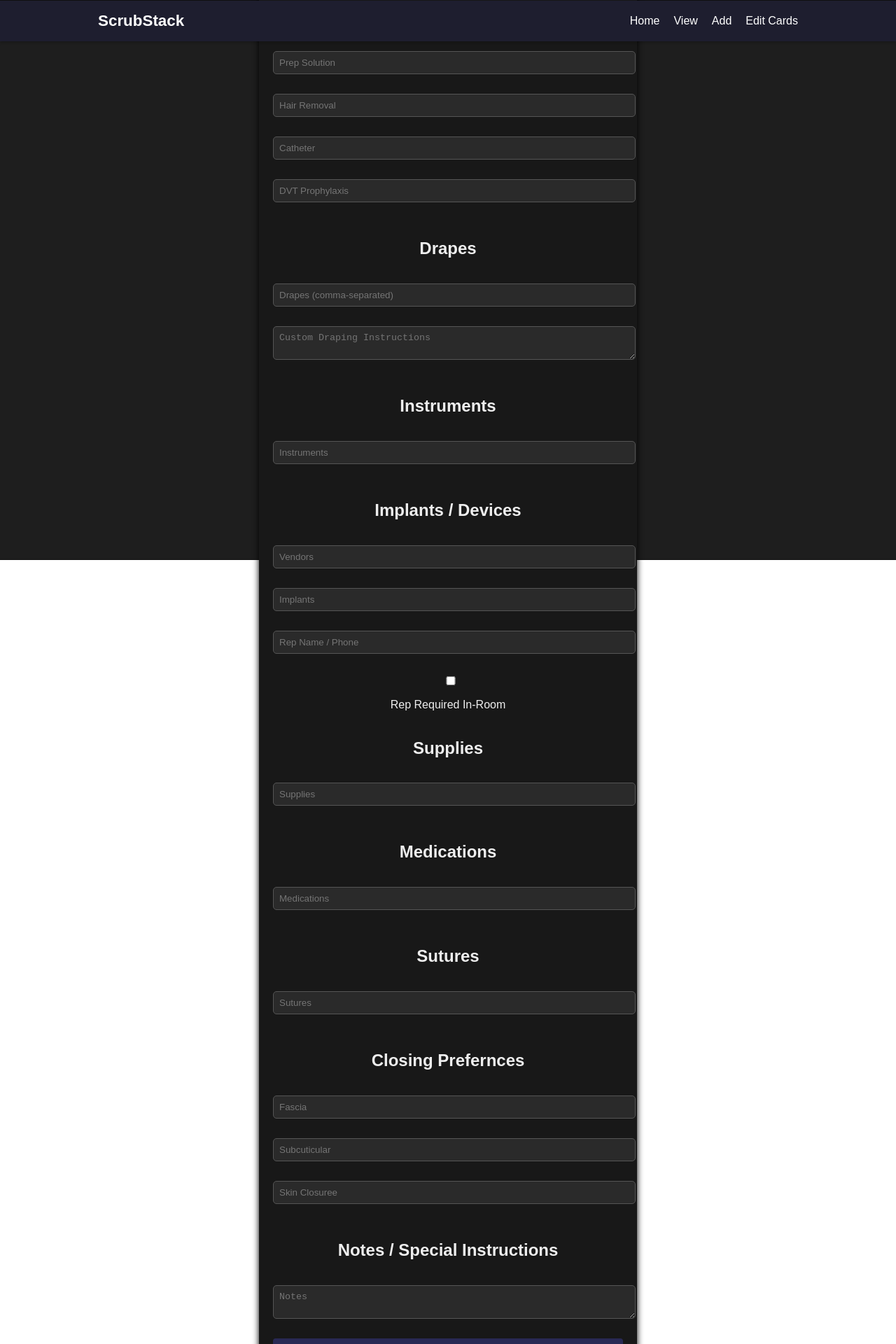
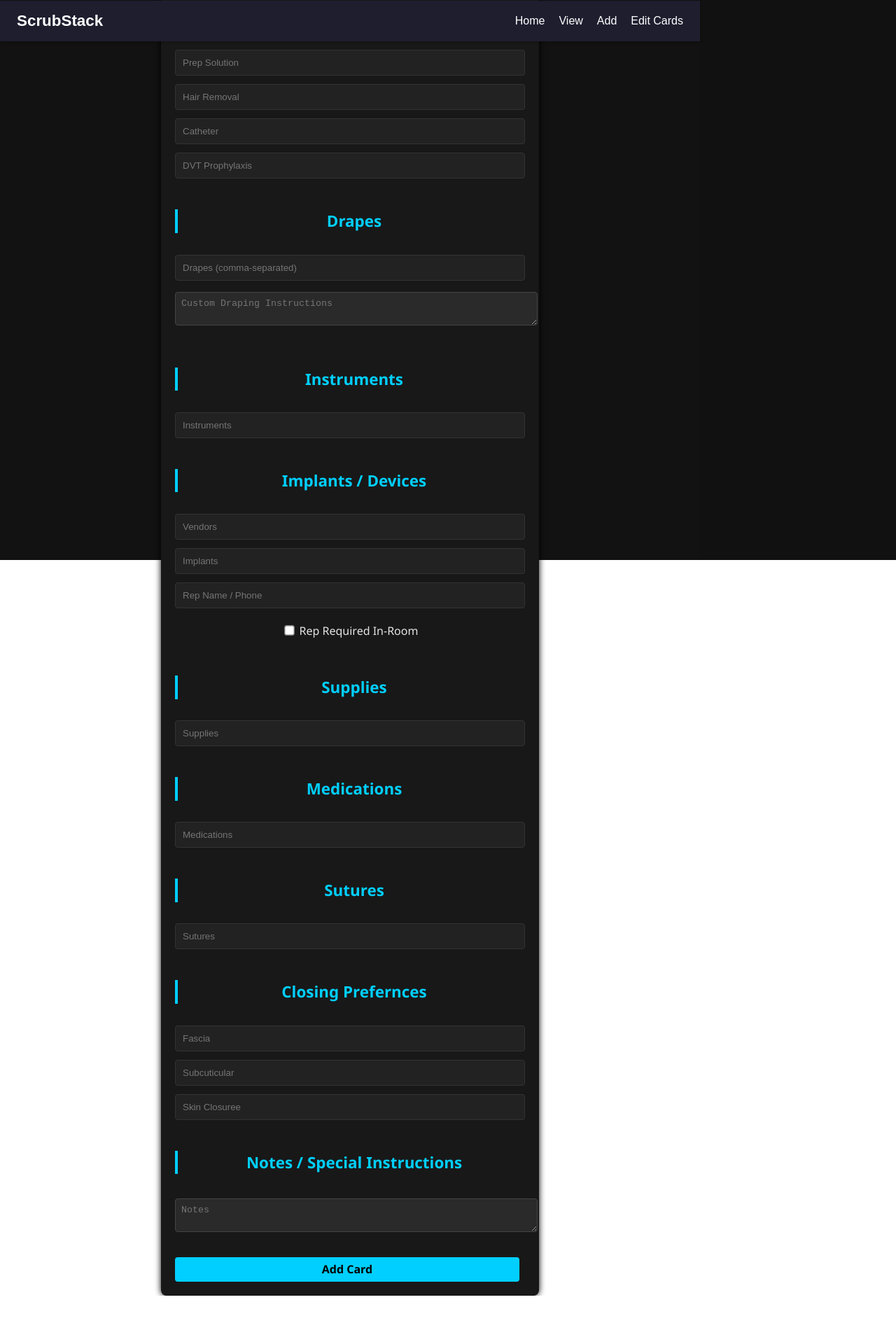
Before and after one commit to Fersill53/ScrubStacks, a React (Vite) app in the folder Client/: page /add in a window 1280 px wide. Shown: the top 1920 px of the page at 70% size. After the commit the page ends 1851 px from the top, so only its background shows below. Built offline with nearby package versions, Linux system fonts and the light colour scheme.

Commit message:
sprucing up the viewcarddetails page

```diff
--- a/Client/src/components/ViewCardDetails.css
+++ b/Client/src/components/ViewCardDetails.css
@@ -1,8 +1,38 @@
+.fullPage {
+    max-width: 1000px;
+    margin: 0 auto;
+    padding: 2rem;
+    color: #e4e4e4;
+    background-color: #121212;
+    font-family: 'Segoe UI', 'Segoe UI', Tahoma, Geneva, Verdana, sans-serif;
+}
+
+h1 {
+    font-size: 2rem;
+    color: #00cfff;
+    border-bottom: 2px solid #333;
+    padding-bottom: 0.5rem;
+    margin-bottom: 1.5rem;
+}
+
+h2 {
+    margin-top: 2rem;
+    font-size: 1.4rem;
+    color: #00cfff;
+    border-left: 4px solid #00cfff;
+    padding-left: 0.5rem;
+}
+
 section {
   margin-bottom: 2rem;
-  width: 100%;
-  max-width: 1000px;
-  text-align: left;
+  background-color: #1e1e1e;
+  padding: 1rem;
+  border-radius: 8px;
+  box-shadow: 0 0 5px rgba(0, 255, 255, 0.1);
+}
+
+p {
+    margin: 0.5rem 0;
 }
 
 section h2 {
@@ -13,27 +43,77 @@ section h2 {
 table {
   width: 100%;
   border-collapse: collapse;
-  margin-top: 0.5rem;
+  margin-top: 1rem;
   background-color: #1c1c1c;
 }
 
 th, td {
-  border: 1px solid #444;
+  border: 1px solid #333;
   padding: 0.5rem;
-  color: #ddd;
+  text-align: left;
+  color: #1a1a1a;
 }
 
 thead {
   background-color: #2b2b2b;
 }
 
-input, textarea {
+input[type='text'],
+input[type='number'],
+select,
+textarea {
     width: 100%;
     max-width: 800px;
     padding: 0.5rem;
-    border-radius: 5px;
+    border-radius: 4px;
     background-color: #2a2a2a;
     color: #fff;
-    border: 1px solid #555;
+    border: 1px solid #444;
+    margin: 0.25rem 0 1rem;
+}
+
+textarea {
+    resize: vertical;
+}
+
+label {
+    display: block;
+    margin: 0.5rem 0;
+}
+
+input[type='checkbox'],
+input[type='radio'] {
+    margin-right: 0.5rem;
+    transform: scale(1.1);
+}
+
+button {
+    padding: 0.4rem 1rem;
+    margin: 0.5rem 0.5rem 0 0;
+    border: none;
+    border-radius: 4px;
+    background-color: #00cfff;
+    color: #000;
+    font-weight: bold;
+    cursor: pointer;
+    transition: background-color 0.2s ease-in-out;
+}
+
+button:hover {
+    background-color: #00b4d8;
+}
+
+button:disabled {
+    background-color: #444;
+    color: #888;
+    cursor: not-allowed;
+}
+
+ul {
+    padding-left: 1.2rem;
     margin-bottom: 1rem;
 }
+
+li {
+    margin-bottom: 0.3rem;
+}
```
